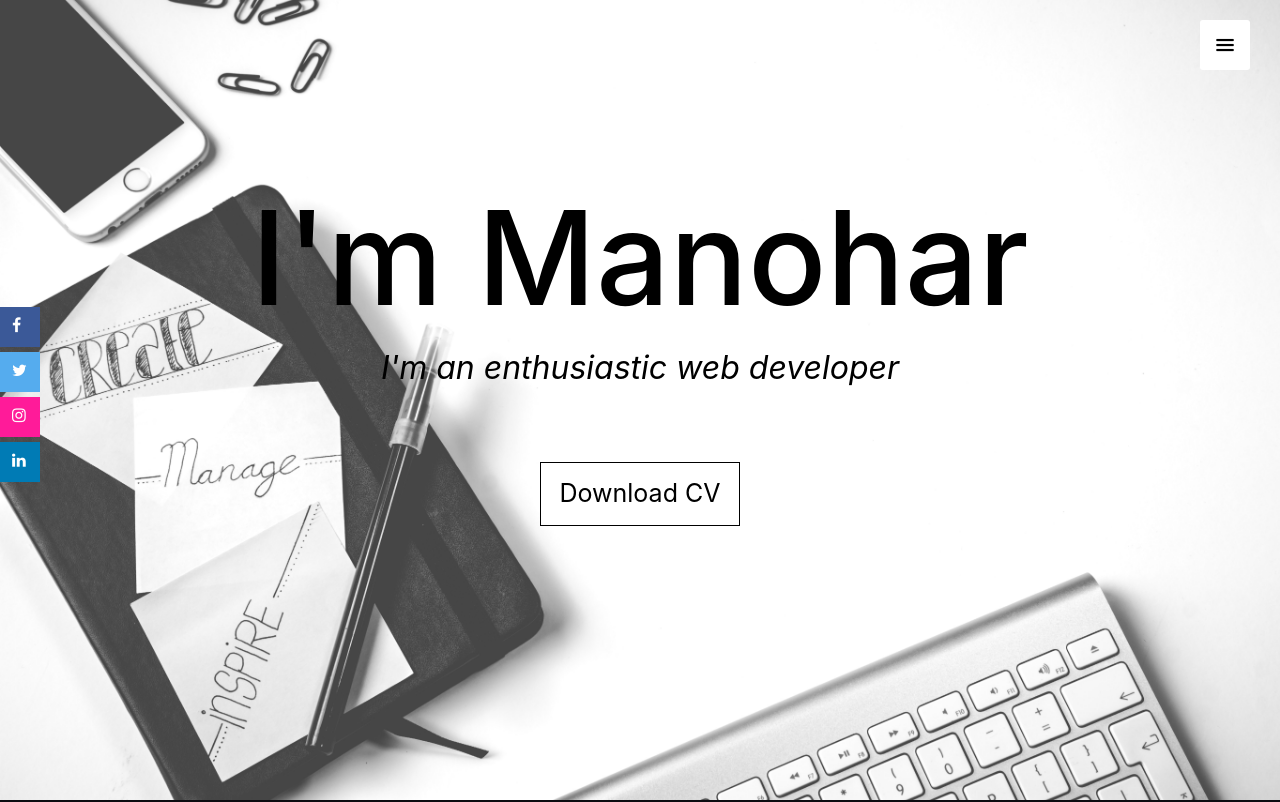
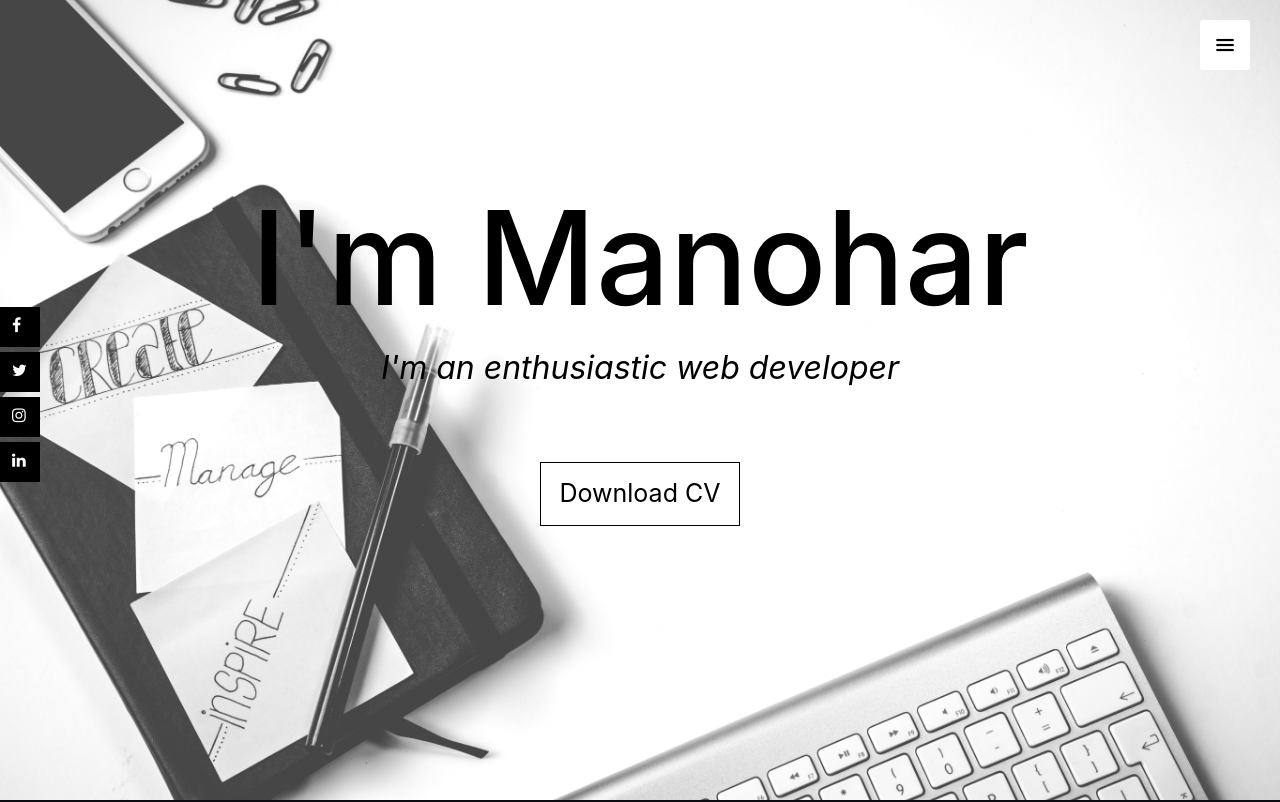
Before and after one commit to Manohar2327/portfolio, a plain HTML site: page index.html in a window 1280 px wide. Shown: the top 802 px of the page. Drawn offline with nearby package versions, Linux system fonts and the light colour scheme; some packages are replaced by stand-ins of ours; a script that the page names is missing.

Commit message:
Update portfolio.css

```diff
--- a/portfolio.css
+++ b/portfolio.css
@@ -158,22 +158,22 @@ body
 .facebook
 {
 
-	background:#3b5998;
+	background:#000;
 }
 
 .twitter
 {
-	background:#55acee;
+	background:#000;
 }
 .instagram
 {
-	background:#ff1b99;
+	background:#000;
 
 }
 .linkedin
 {
 
-	background:#007bb5;
+	background:#000;
 }
 
 .icons ul li:hover
```
